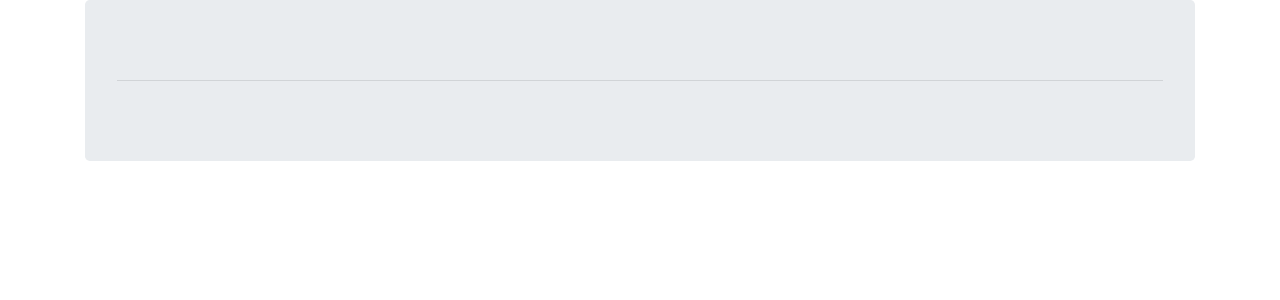
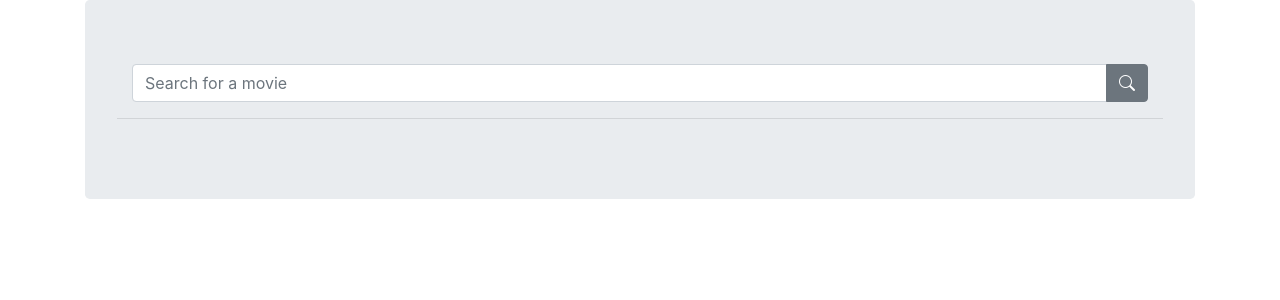
Before and after one commit to Lafaiet/python7-backend, a Django app: page /movies in a window 1280 px wide. Shown: the part 56-356 px from the top of the page. Run offline with Django 4.2, Linux system fonts and the light colour scheme; data that the repository does not hold is empty; some libraries are stand-ins or nearby versions.

Commit message:
Adding search functionality

```diff
--- a/hollymovies/viewer/templates/movies.html
+++ b/hollymovies/viewer/templates/movies.html
@@ -1,6 +1,21 @@
 {% extends "base.html" %}
 
 {% block content %}
+
+
+<div class="container">
+
+  <form method="get">
+  <div class="input-group">
+    <input type="text" class="form-control" placeholder="Search for a movie" name="search">
+    <div class="input-group-append">
+      <button class="btn btn-secondary" type="submit">
+        <i class="bi bi-search"></i>
+      </button>
+    </div>
+  </div>
+  </form>
+</div>
 
 {% if perms.viewer.add_movie %}
   <a href="{% url 'create_movie' %}">Create Movie</a>
--- a/hollymovies/viewer/views.py
+++ b/hollymovies/viewer/views.py
@@ -38,6 +38,18 @@ class MoviesListView(ListView):
     template_name = 'movies.html'
     model = Movie
     context_object_name = 'movies'
+
+    def get_queryset(self):
+        movies = Movie.objects.all()
+
+        search = self.request.GET.get('search')
+
+        if search:
+            movies_filtered = movies.filter(name__contains=search)
+            return movies_filtered
+
+        else:
+            return movies
 
 
 class MovieDetailView(PermissionRequiredMixin, DetailView):
```
